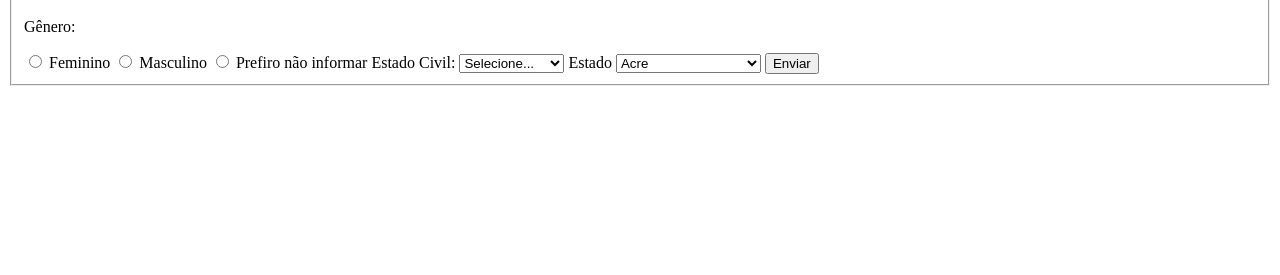
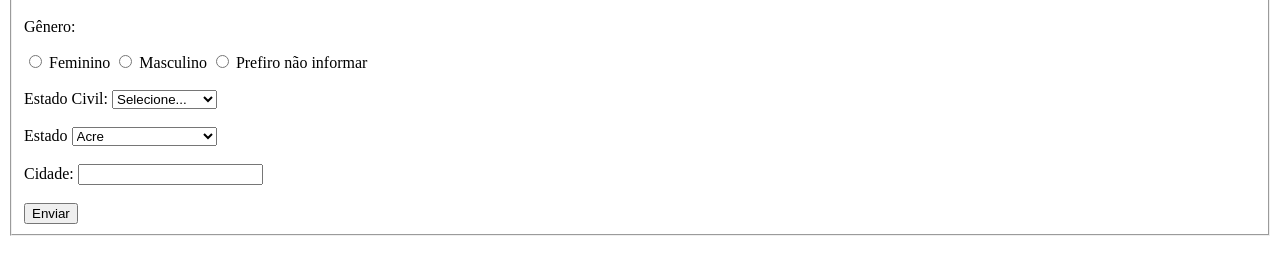
Before and after one commit to joaovnicius1/pesquisa-culturama, a plain HTML site: page index.html in a window 1280 px wide. Shown: the part 101-376 px from the top of the page. Drawn offline with Linux system fonts and the light colour scheme.

Commit message:
Adicionando campo de cidade

```diff
--- a/index.html
+++ b/index.html
@@ -44,6 +44,8 @@
                 <input type="radio" name="userGender" value="notInformed">
                 <label for="userGender">Prefiro não informar</label>
 
+                <br><br>
+
                 <label for="maritalStatus">Estado Civil:</label>
                 <select name="maritalStatus">
                     <option value="notInformed">Selecione...</option>
@@ -52,6 +54,8 @@
                     <option value="Divorciado">Divorciado</option>
                     <option value="Casado">União Estável</option>
                 </select>
+
+                <br><br>
 
                 <label for="userState">Estado</label>
                 <select name="userState">
@@ -84,6 +88,12 @@
                    <option value="TO">Tocantins</option>
                 </select>
 
+                <br><br>
+
+                <label for="userCity">Cidade:</label>
+                    <input type="text">
+
+                <br><br>
 
             <button type="submit">Enviar</button>
         </form>
```
